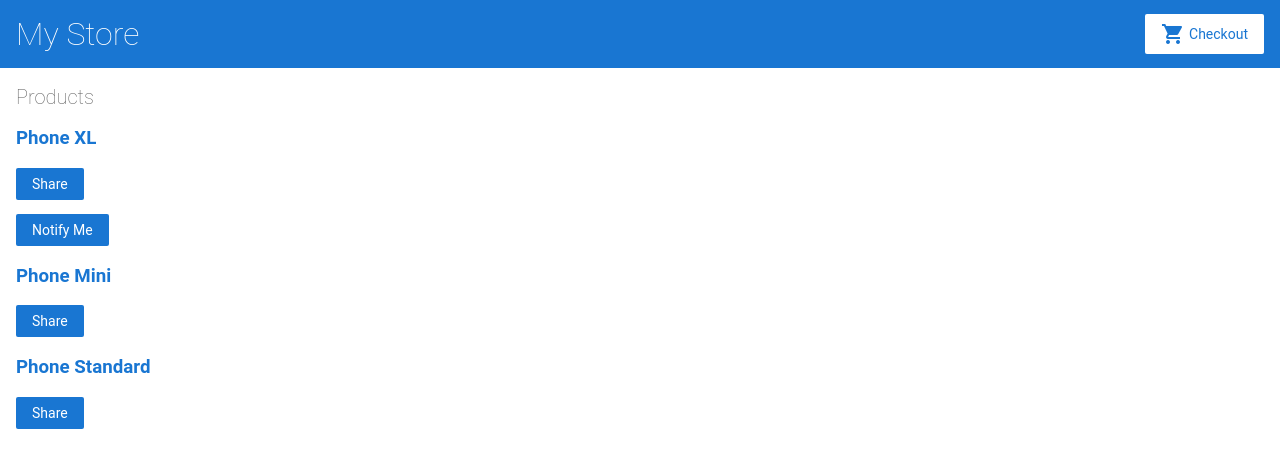
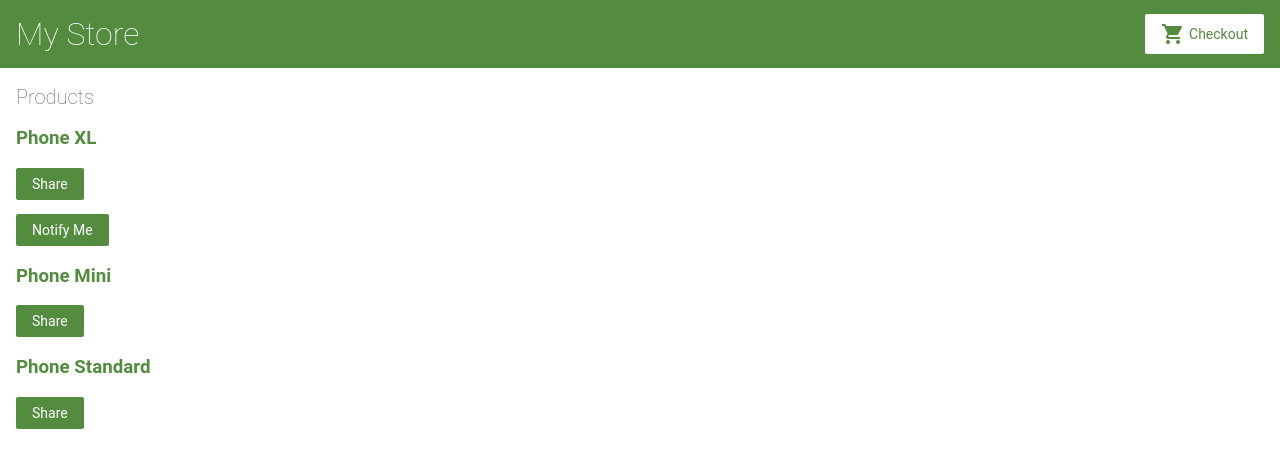
Before and after one commit to alow2438/angular-m9zpwq, an Angular app: page / in a window 1280 px wide. Shown: the top 468 px of the page. Built offline with nearby package versions, Linux system fonts and the light colour scheme.

Commit message:
changed color from blue to green

```diff
--- a/src/styles.css
+++ b/src/styles.css
@@ -43,7 +43,7 @@ p {
 
 a {
   cursor: pointer;
-  color: #1976d2;
+  color: #538B3F;
   text-decoration: none;
 }
 
@@ -77,7 +77,7 @@ label {
   border-radius: 2px;
   font-size: 14px;
   cursor: pointer;
-  background-color: #1976d2;
+  background-color: #538B3F;
   color: white;
   border: none;
 }
@@ -96,11 +96,11 @@ label {
 
 .fancy-button {
   background-color: white;
-  color: #1976d2;
+  color: #538B3F;
 }
 
 .fancy-button i.material-icons {
-  color: #1976d2;
+  color: #538B3F;
   padding-right: 4px;
 }
 
@@ -109,7 +109,7 @@ label {
 app-top-bar {
   width: 100%;
   height: 68px;
-  background-color: #1976d2;
+  background-color: #538B3F;
   padding: 16px;
   display: flex;
   flex-direction: row;
```
